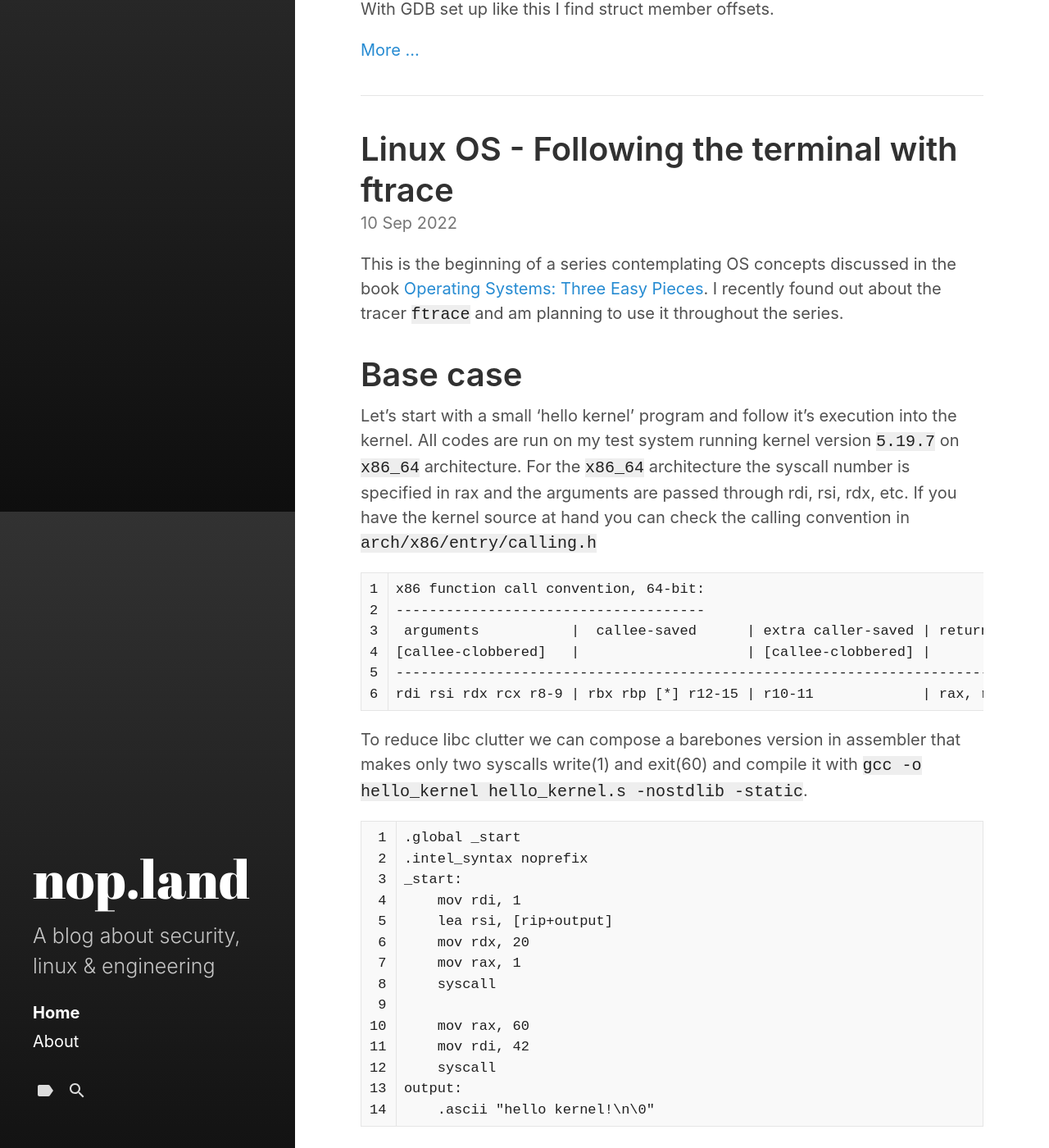
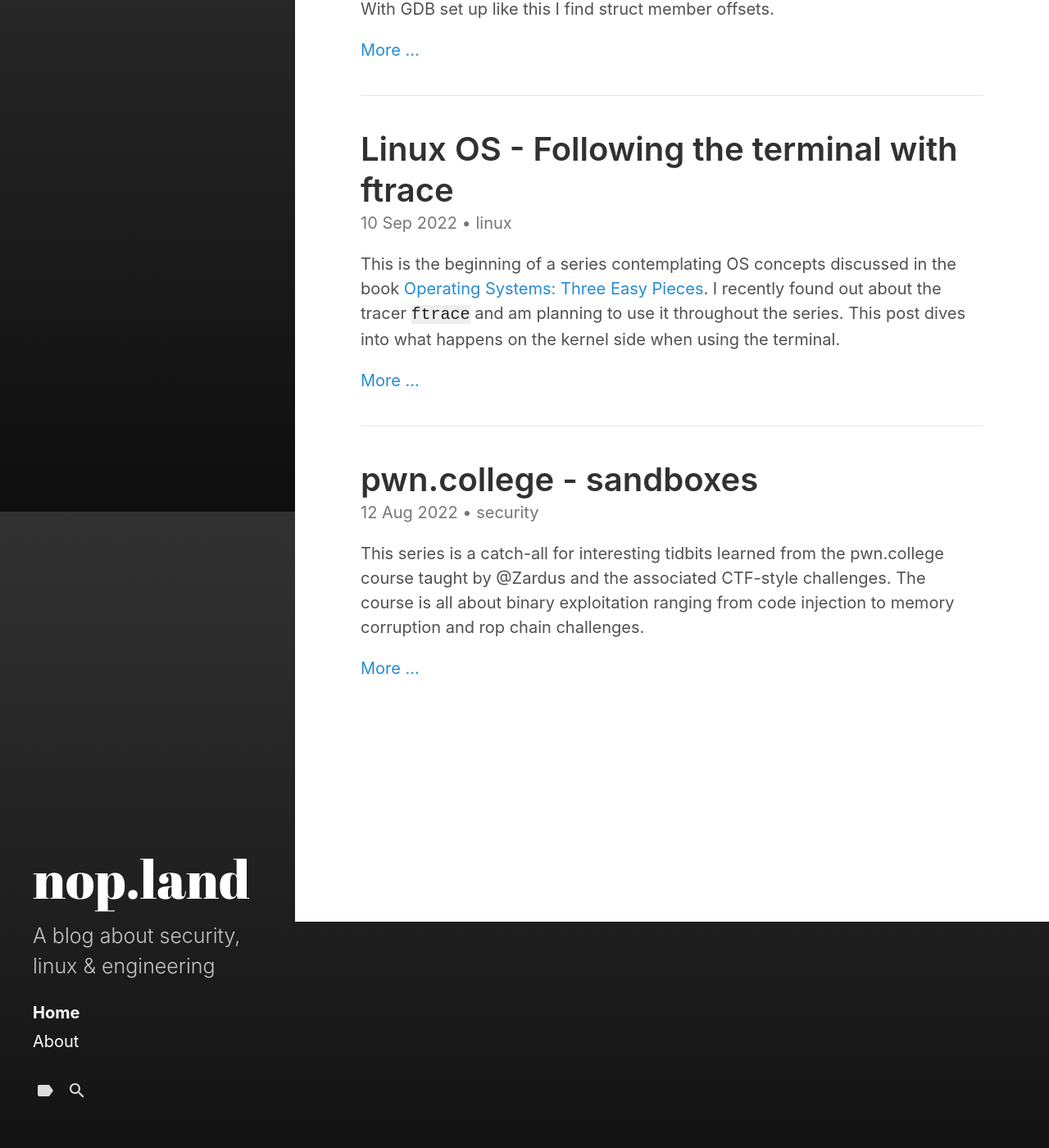
Before and after one commit to bytewvr/blog, a Jekyll site: the page built from index.html, in a window 1280 px wide and 1400 px high, scrolled down 276 px. Shown: the whole window at 82% size. Built offline with Jekyll 4.4.1, drawn with Linux system fonts in a browser that asks for light colours; the list of posts is cut into pages by our own code; some of the changed text lies outside the part shown.

Commit message:
minor spelling fixes

````diff
--- a/_posts/2022-09-10-Ftrace_terminal.md
+++ b/_posts/2022-09-10-Ftrace_terminal.md
@@ -1,10 +1,17 @@
 ---
 layout: post
 title: Linux OS - Following the terminal with ftrace
+category: linux
+date: 2022-09-10
+tags:
+  - ftrace
+  - terminal
+  - pty
 ---
-This is the beginning of a series contemplating OS concepts discussed in the book [Operating Systems: Three Easy Pieces](https://pages.cs.wisc.edu/~remzi/OSTEP/). I recently found out about the tracer `ftrace` and am planning to use it throughout the series.
+This is the beginning of a series contemplating OS concepts discussed in the book [Operating Systems: Three Easy Pieces](https://pages.cs.wisc.edu/~remzi/OSTEP/). I recently found out about the tracer `ftrace` and am planning to use it throughout the series. This post dives into what happens on the kernel side when using the terminal.
+<!--more-->
 # Base case
-Let's start with a small 'hello kernel' program and follow it's execution into the kernel. All codes are run on my test system running kernel version  `5.19.7` on `x86_64` architecture. For the `x86_64` architecture the syscall number is specified in rax and the arguments are passed through rdi, rsi, rdx, etc. If you have the kernel source at hand you can check the calling convention in `arch/x86/entry/calling.h`
+Let's start with a small 'hello kernel' program and follow its execution into the kernel. All codes are run on my test system running kernel version  `5.19.7` on `x86_64` architecture. For the `x86_64` architecture the syscall number is specified in rax and the arguments are passed through rdi, rsi, rdx, etc. If you have the kernel source at hand you can check the calling convention in `arch/x86/entry/calling.h`
 ```
 x86 function call convention, 64-bit:
 -------------------------------------
@@ -13,24 +20,24 @@ x86 function call convention, 64-bit:
 ---------------------------------------------------------------------------
 rdi rsi rdx rcx r8-9 | rbx rbp [*] r12-15 | r10-11             | rax, rdx [**]
 ```
-To reduce libc clutter we can compose a barebones version in assembler that makes only two syscalls write(1) and exit(60) and compile it with `gcc -o hello_kernel hello_kernel.s -nostdlib -static`.
+To reduce libc clutter we can compose a bare bones version in assembler that makes only two syscalls write(1) and exit(60) and compile it with `gcc -o hello_kernel hello_kernel.s -nostdlib -static`.
 ```
 .global _start
 .intel_syntax noprefix
 _start:
-    mov rdi, 1
-    lea rsi, [rip+output]
-    mov rdx, 20
-    mov rax, 1
-    syscall
+  mov rdi, 1
+  lea rsi, [rip+output]
+  mov rdx, 20
+  mov rax, 1
+  syscall
 
-    mov rax, 60
-    mov rdi, 42
-    syscall
+  mov rax, 60
+  mov rdi, 42
+  syscall
 output:
-    .ascii "hello kernel!\n\0"
+  .ascii "hello kernel!\n\0"
 ```
-<!--more-->
+
 When strace'ing the assembly we get the expected two syscalls plus the additional execve that forks the bash process and turns the child into our hello_kernel process.
 ```
 PROMPT> strace ./hello_kernel
@@ -39,7 +46,7 @@ PROMPT> strace ./hello_kernel
   exit(42)                                = ?
   +++ exited with 42 +++
 ```
-while the inner-workings of each syscall is a black-box in userland, we can follow these calls into the kernel to explore what happens behind the curtain. To explore kernel space we can use the ftrace-wrapper trace-cmd which is readily available in modern linux kernels. The maintainer Steven Rostedt has amazing youtube videos online where he discusses the magic behind and use cases of ftrace. For the rest of the article mind that PIDs might change as snapshots were taken at different times. Using the wrapper trace-cmd with the appropriate flags we obtain output akin to the strace output above.
+while the inner-workings of each syscall is a black-box in userland, we can follow these calls into the kernel to explore what happens behind the curtain. To explore kernel space we can use the ftrace-wrapper trace-cmd which is readily available in modern Linux kernels. The maintainer Steven Rostedt has amazing youtube videos online where he discusses the magic behind and use cases of ftrace. For the rest of the article mind that PIDs might change as snapshots were taken at different times. Using the wrapper trace-cmd with the appropriate flags we obtain output akin to the strace output above.
 ```
 PROMPT> trace-cmd record -e syscalls -F ./hello_kernel
 PROMPT> trace-cmd report
@@ -74,7 +81,7 @@ PROMPT> pahole -C task_struct
   pid_t                      pid;                  /*  1512     4 */
   ...
 ```
-We see that the member pid is stored with an offset of 1512 bytes and consists itself of 4 bytes. This allows to set up a kprobe and obtain a trace
+We see that the member PID is stored with an offset of 1512 bytes and consists itself of 4 bytes. This allows to set up a kprobe and obtain a trace
 ```
 PROMPT> echo 'p:wake_up_probe try_to_wake_up pid=+1512(%di):s32' > /sys/kernel/tracing/kprobe_events
 PROMPT> trace-cmd -e wake_up_probe ./hello_kernel
@@ -84,13 +91,13 @@ PROMPT> trace-cmd report
   hello_kernel-9351  [011]    4516.614820: wake_up_probe:        (ffffffff9f0db3f0) pid=9338
   xfce4-terminal-9144  [004]  4516.614854: wake_up_probe:        (ffffffff9f0db3f0) pid=2682
 ```
-The trace report details how `hello_kernel` wakes up `kworker:7232` with pid 7232 which in turn wakes up our terminal emulator with pid 9144. This nicely coincides with our observation from the kernelshark plot. While this demonstrates how `xfce4-terminal` wakes up, it raises the question how our ELF is interacting with the terminal emulator to get the string to be displayed. To this end we can check how tty's are implemented in linux.
+The trace report details how `hello_kernel` wakes up `kworker:7232` with PID 7232 which in turn wakes up our terminal emulator with PID 9144. This nicely coincides with our observation from the kernelshark plot. While this demonstrates how `xfce4-terminal` wakes up, it raises the question of how our ELF is interacting with the terminal emulator to get the string to be displayed. To this end we can check how tty's are implemented in Linux.
 # Linux terminals
 While modern terminals (tty) still share some building blocks with predecessors, some rearrangement and separation of processes into kernel and user space has occurred. Using our example program from before the terminal emulator `xfce4-terminal` that listens to user input is at the master end of a PTY pair that asynchronously transmits any keyboard entries to the PTY slave. When first starting the terminal a shell will be connected to the PTY slave side, here `zsh`. The child `hello_kernel` will inherit the PTY slave stdin/stdout/stderr from zsh and can through them write data back to the PTY master.
 While both `xfce4-terminal` and `hello_kernel` processes live in the userland, the PTY pair is part of the kernel. The following sketch illustrates the flow of text and is adapted from the book [The Linux Programming Interface](https://man7.org/tlpi/).
 ![PTY pair](/assets/imgs/ftrace_terminal_PTY_pair.png)
 Sandwiched between master and slave are the line discipline and TTY driver. The line discipline only processes the output of the PTY master and not the output of the slave. To such end, the line discipline manages the character buffer, echoes the keystrokes back to the master for display and handles editing commands such as escape codes. Upon pressing `Enter` the buffered characters are copied by the TTY driver to the PTY slave. The line disciplines available on `Arch linux` can be found in `/proc/tty/ldisc` and in my case are the [default](https://docs.kernel.org/driver-api/tty/n_tty.html) `n_tty` and raw `n_null`.
-To demonstrate connectednes between both sides of the pipe in our program we can obtain related PIDs through
+To demonstrate connectedness between both sides of the pipe in our program we can obtain related PIDs through
 ```
 PROMPT> ps -x --forest | grep 3487
   3461 pts/0    Sl+    0:00      \_ xfce4-terminal
@@ -101,7 +108,7 @@ PROMPT> ps -x --forest | grep 3487
 PROMPT> ls -la /proc/3461/fd | grep ptmx
   lrwx------ 1 nop users 64 Sep  5 13:56 10 -> /dev/ptmx
 ```
-shows a link to the master clone device `/dev/ptmx`, demonstrating that `xfce4-terminal` is connected to the master end of a pty-pipe. In the file descriptors of the zsh shell we see that stdin/stdout/stderr are linked to the pseudo-terminal `pts1`.
+This listing shows a link to the master clone device `/dev/ptmx`, demonstrating that `xfce4-terminal` is connected to the master end of a pty-pipe. In the file descriptors of the zsh shell we see that stdin/stdout/stderr are linked to the pseudo-terminal `pts1`.
 ```
 PROMPT> ls -la /proc/3487/fd | grep pts
   lrwx------ 1 nop users 64 Sep  5 13:46 0 -> /dev/pts/1
@@ -174,15 +181,15 @@ We can use pahole again to find the offsets of the struct members. At tty_struct
 ```
 PROMPT> trace-cmd record -p function -l n_tty_write --func-stack ./hello_kernel
 PROMPT> trace-cmd report
-    hello_kernel-16635 [007] 11482.303964: function:             n_tty_write <-- file_tty_write.constprop.0
-    hello_kernel-16635 [007] 11482.303982: kernel_stack:         	=> ftrace_trampoline
-	=> n_tty_write
-	=> file_tty_write.constprop.0
-	=> new_sync_write
-	=> vfs_write
-	=> ksys_write
-	=> do_syscall_64
-	=> entry_SYSCALL_64_after_hwframe
+  hello_kernel-16635 [007] 11482.303964: function:             n_tty_write <-- file_tty_write.constprop.0
+  hello_kernel-16635 [007] 11482.303982: kernel_stack:         	=> ftrace_trampoline
+    => n_tty_write
+    => file_tty_write.constprop.0
+    => new_sync_write
+    => vfs_write
+    => ksys_write
+    => do_syscall_64
+    => entry_SYSCALL_64_after_hwframe
 ```
 The -l option is the same as echoing its argument into /sys/kernel/tracing/set_ftrace_filter when running ftrace without the trace-cmd wrapper
 
@@ -199,9 +206,8 @@ We see again that `hello_kernel` is connected to `PTY slave` (subtype=2), while
 
 So the flow of events appear to be that `hello_kernel` writes the output string with `n_tty_write` to a buffer, queues up work, wakes up `kworker` which in turn wakes up `xfce4-terminal`  to write the string to the terminal.
 # Conclusion
-It was a great experience to experiment with ftrace and follow along in the linux kernel. Ftrace seems a great tool to investigate the scheduling process and memory management in the future.
+It was a great experience to experiment with ftrace and follow along in the Linux kernel. Ftrace seems a great tool to investigate the scheduling process and memory management in the future.
 
-----
 # Resources
 [Steven Rostedt - Learning the Linux Kernel with tracing](https://www.youtube.com/watch?v=JRyrhsx-L5Y)<br />
 [Alex Dzyoba - Ftrace](https://alex.dzyoba.com/blog/ftrace/)<br />
````
Also changed, not shown: _posts/2022-08-12-pwn.college-sandboxes.md (+11 -9 lines).
